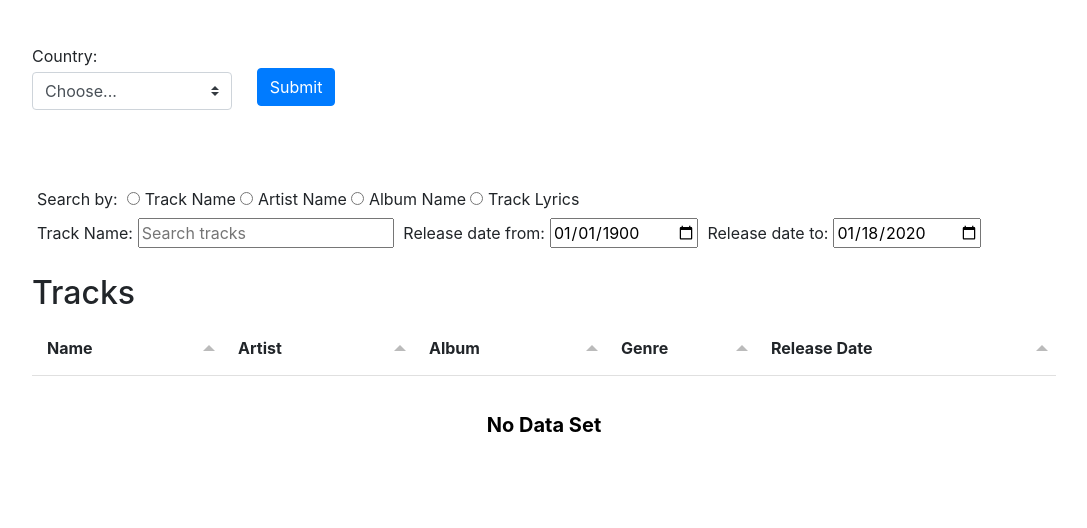
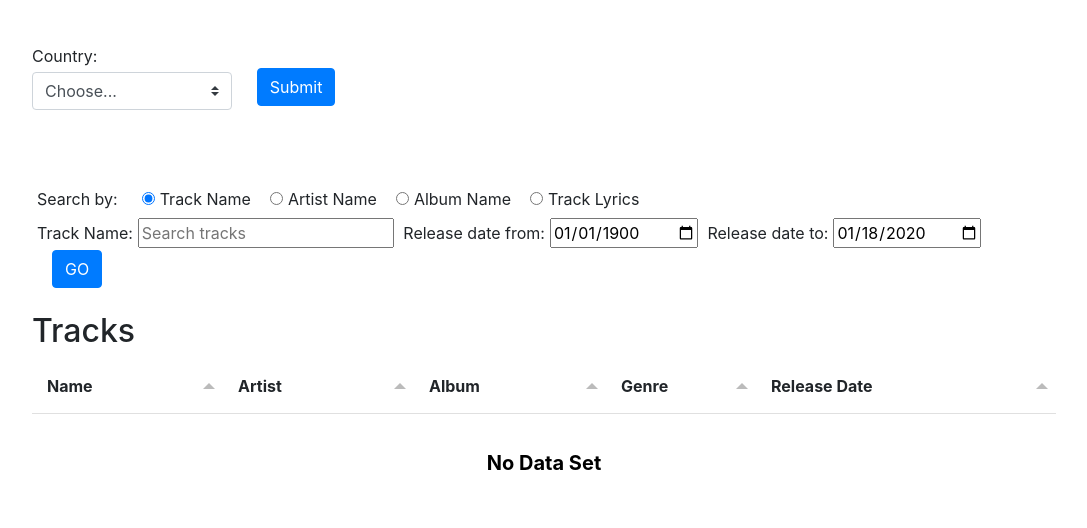
Before and after one commit to nadavbenyamini/dbs-project, a Flask app: page / in a window 1280 px wide. Shown: the part 187-715 px from the top of the page, without its empty margins (96-1183 px from the left). Run offline with Flask 2, Linux system fonts and the light colour scheme; data that the repository does not hold is empty; some libraries are stand-ins or nearby versions.

Commit message:
Search by different fields supported

```diff
--- a/templates/index.html
+++ b/templates/index.html
@@ -43,19 +43,21 @@
 
         <form id="tracks-form" style="display: inline">
             <label style="margin: 5px">Search by: </label>
-            <input id="tracks-search-type" name="tracks-search-type" type="radio" value="track_name">
+            <input id="tracks-search-type" name="tracks-search-type" type="radio" value="track_name" checked="true" style="margin-left: 15px">
             Track Name
-            <input id="tracks-search-type" name="tracks-search-type" type="radio" value="artist_name">
+            <input id="tracks-search-type" name="tracks-search-type" type="radio" value="artist_name" style="margin-left: 15px">
             Artist Name
-            <input id="tracks-search-type" name="tracks-search-type" type="radio" value="album_name">
+            <input id="tracks-search-type" name="tracks-search-type" type="radio" value="album_name" style="margin-left: 15px">
             Album Name
-            <input id="tracks-search-type" name="tracks-search-type" type="radio" value="track_lyrics">
+            <input id="tracks-search-type" name="tracks-search-type" type="radio" value="track_lyrics" style="margin-left: 15px">
             Track Lyrics
             <br/>
 
             <label style="margin: 5px">Track Name: </label><input id="tracks-search-box" type="text" placeholder="Search tracks"/>
             <label style="margin: 5px">Release date from: </label><input id="tracks-date-from" type="date"/>
             <label style="margin: 5px">Release date to: </label><input id="tracks-date-to" type="date"/>
+
+            <button type="submit" style="margin-left: 20px" class="btn btn-primary" onclick="get_table()">GO</button>
         </form>
         <br/><br/>
         <h2>Tracks</h2>
@@ -86,7 +88,10 @@
             const text = $('#tracks-search-box')[0].value;
             const date_from = $('#tracks-date-from')[0].value;
             const date_to = $('#tracks-date-to')[0].value;
-            const search_by = $('#tracks-search-type')[0].value;
+            let search_by = '';
+            for (const radio of $('input[type=radio][name=tracks-search-type]')) {
+                if (radio.checked) search_by = radio.value;
+            }
             get_table_songs(text, date_from, date_to, search_by);
         }
 
@@ -102,14 +107,13 @@
             $('#tracks-date-from').change(delay(function() { get_table();}, wait));
             $('#tracks-date-to').change(delay(function() { get_table();}, wait));
             $('#tracks-search-box').keyup(delay(function() { get_table();}, wait));
-            $('#tracks-search-type').change(delay(function() {
+            $('input[type=radio][name=tracks-search-type]').change(delay(function() {
                 if($('#tracks-search-box')[0].value.length > 0) get_table();
             }, wait));
 
             // Setting default values
             $('#tracks-date-from').val('1900-01-01');
             $('#tracks-date-to').val(nowString);
-            $('#tracks-search-type').val('track_name');
 
             // First run
             get_table();
```
